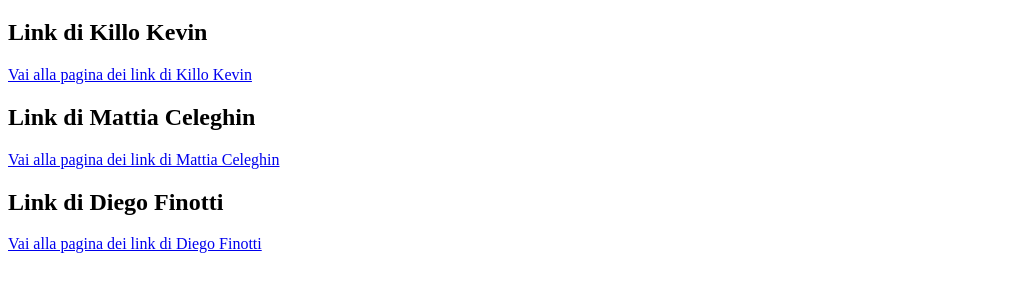
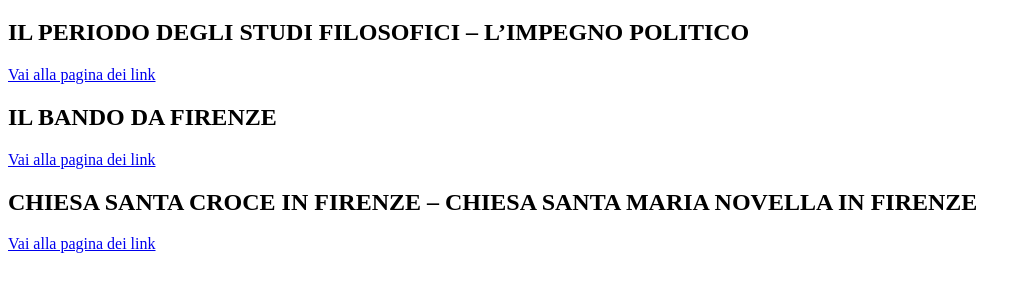
Before and after one commit to IronCraft2020/IronCraft2020.github.io, a plain HTML site: page main.html in a window 1280 px wide. Shown: the part 61-352 px from the top of the page, without its empty margins (0-1031 px from the left). Drawn offline with Linux system fonts and the light colour scheme.

Commit message:
Update main.html

```diff
--- a/main.html
+++ b/main.html
@@ -9,20 +9,22 @@
 
     <!-- Prima sezione -->
     <section>
-        <h2>Link di Killo Kevin </h2>
-        <a href="link1.html">Vai alla pagina dei link di Killo Kevin</a>
+        <h2> IL PERIODO DEGLI
+STUDI FILOSOFICI – L’IMPEGNO POLITICO</h2>
+        <a href="link1.html">Vai alla pagina dei link</a>
     </section>
 
     <!-- Seconda sezione -->
     <section>
-        <h2>Link di Mattia Celeghin</h2>
-        <a href="link2.html">Vai alla pagina dei link di Mattia Celeghin</a>
+        <h2>IL BANDO DA FIRENZE</h2>
+        <a href="link2.html">Vai alla pagina dei link</a>
     </section>
 
     <!-- Terza sezione -->
     <section>
-        <h2>Link di Diego Finotti</h2>
-        <a href="link3.html">Vai alla pagina dei link di Diego Finotti</a>
+        <h2>CHIESA SANTA
+CROCE IN FIRENZE – CHIESA SANTA MARIA NOVELLA IN FIRENZE</h2>
+        <a href="link3.html">Vai alla pagina dei link </a>
     </section>
 
 </body>
```
